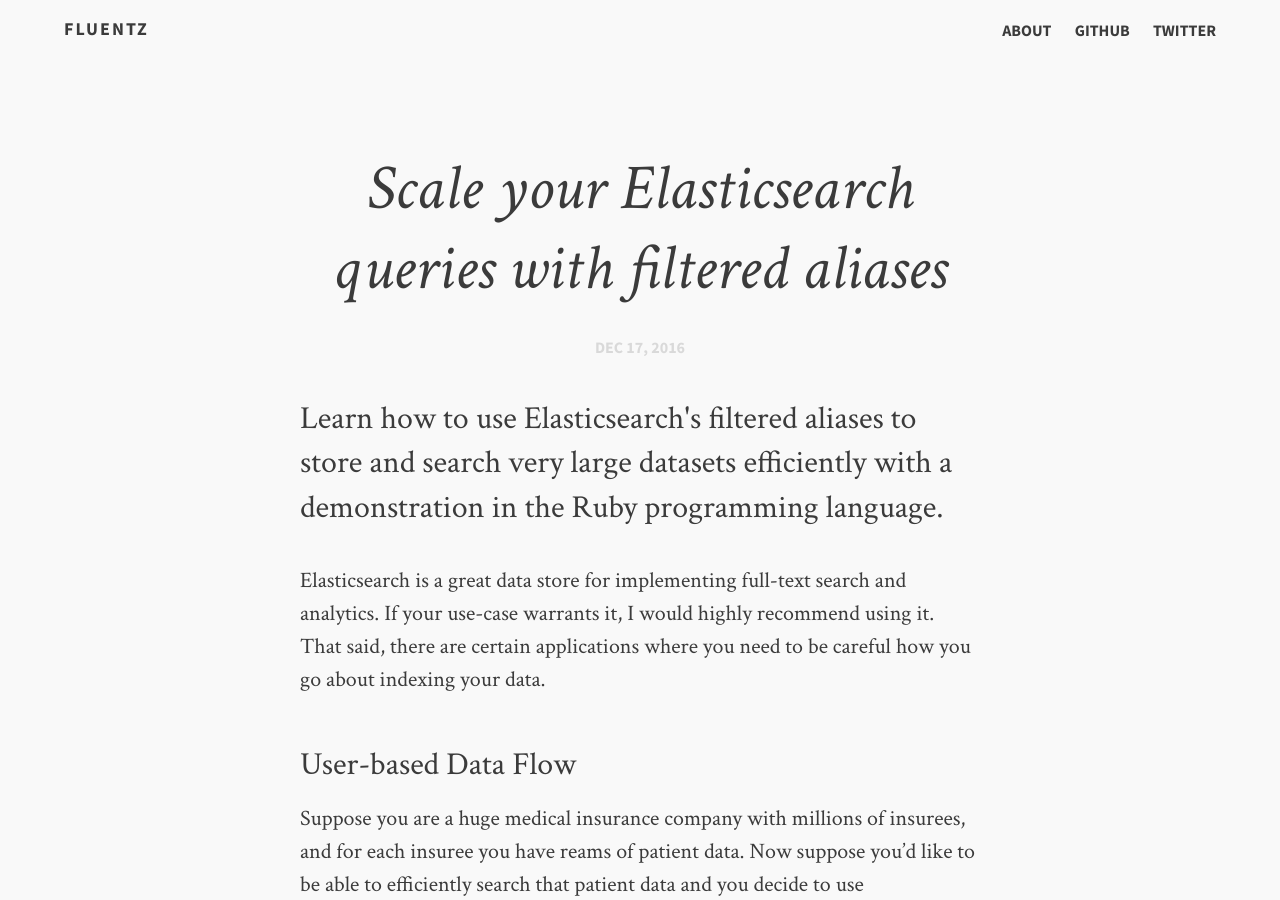
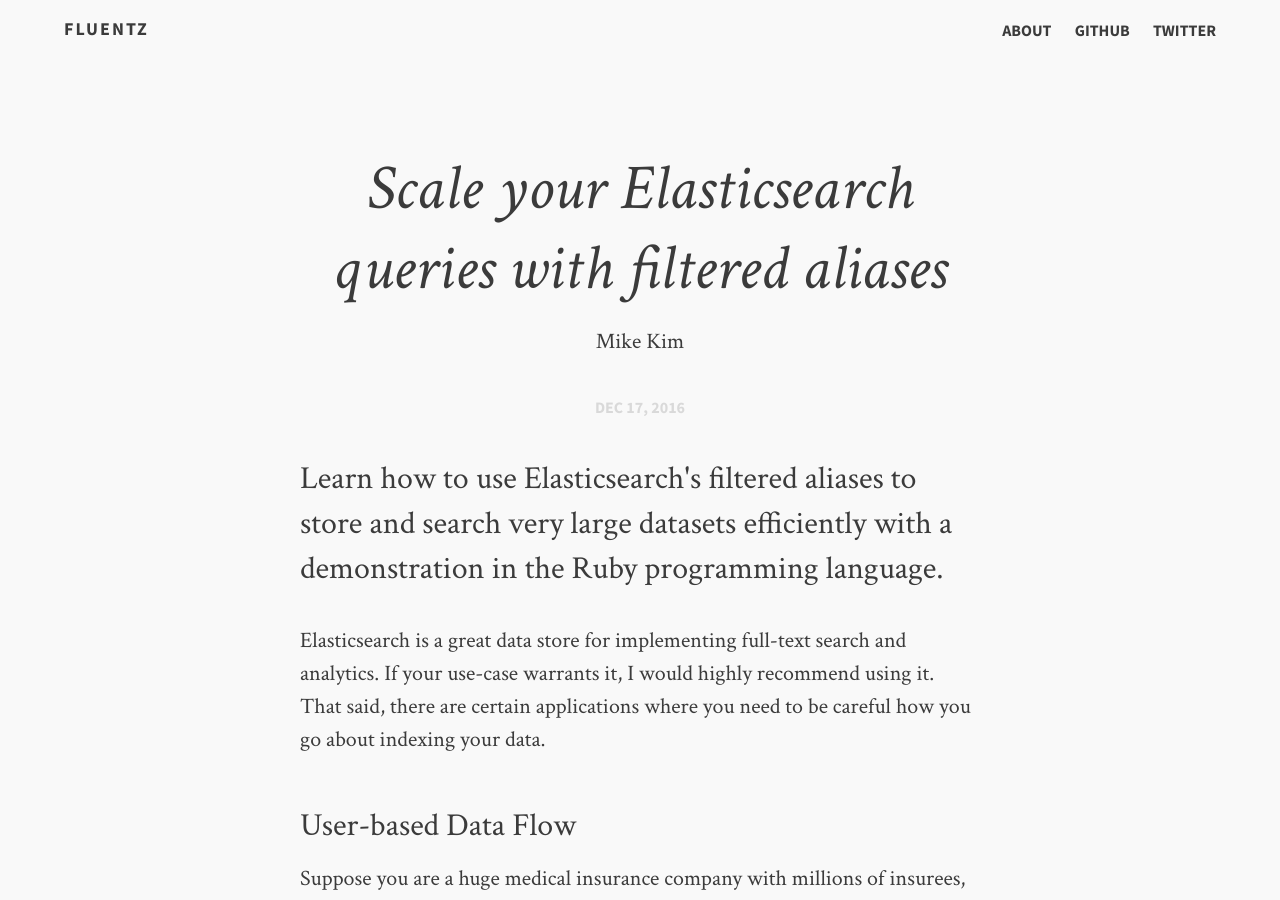
Before and after one commit to fluentz/fluentz.github.io, a Jekyll site: the page built from _posts/2016-12-17-scaling-elasticsearch.md, in a window 1280 px wide and 900 px high. Built offline with Jekyll 4.4.1, drawn with Linux system fonts in a browser that asks for light colours; comment, search, counter and statistics services are not loaded.

Commit message:
Add author

```diff
--- a/_layouts/post-no-feature.html
+++ b/_layouts/post-no-feature.html
@@ -19,6 +19,7 @@
         <header class="post-header">
           <hgroup>
             <h1>{{page.title}}</h1>
+            <p class="author">{{page.author}}</p></p>
             <p class="date">{{page.date | date: "%b %d, %Y" }}</p>
             <p class="intro">{% if page.description %}{{ page.description }}{% else %}{{ page.tagline }}{% endif %}</p>
           </hgroup>
```
